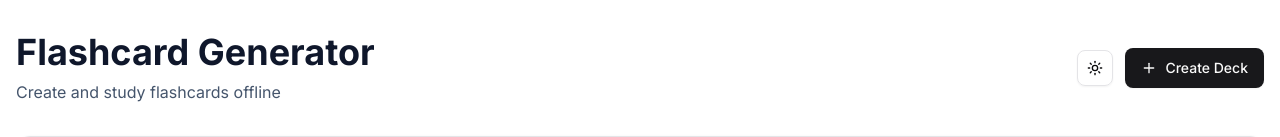
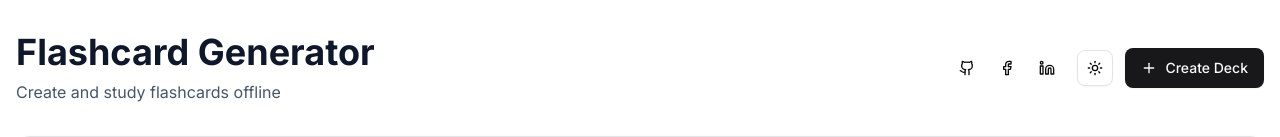
Before and after one commit to Rogemson/flipLet, a Next.js app: page / in a window 1280 px wide. Shown: the top 137 px of the page. Built offline with nearby package versions, Linux system fonts and the light colour scheme.

Commit message:
Fix social links

```diff
--- a/src/app/page.tsx
+++ b/src/app/page.tsx
@@ -1,7 +1,7 @@
 "use client"
 
 import { useState, useEffect } from "react"
-import { Plus, BookOpen, Edit, Trash2, Play } from "lucide-react"
+import { Plus, BookOpen, Edit, Trash2, Play, Github, Facebook, Linkedin } from "lucide-react"
 import { Button } from "@/components/ui/button"
 import { Card, CardContent, CardDescription, CardHeader, CardTitle } from "@/components/ui/card"
 import { Badge } from "@/components/ui/badge"
@@ -100,7 +100,29 @@ export default function Home() {
             <p className="text-slate-600 dark:text-slate-400">Create and study flashcards offline</p>
           </div>
           <div className="flex items-center gap-3">
+            {/* Social Links */}
+            <div className="flex items-center gap-1">
+              <Button variant="ghost" size="sm" asChild>
+                <a href="https://github.com/rogemson" target="_blank" rel="noopener noreferrer" title="GitHub">
+                  <Github className="w-4 h-4" />
+                </a>
+              </Button>
+
+              <Button variant="ghost" size="sm" asChild>
+                <a href="https://www.facebook.com/rgmsnmln" target="_blank" rel="noopener noreferrer" title="Twitter">
+                  <Facebook className="w-4 h-4" />
+                </a>
+              </Button>
+
+              <Button variant="ghost" size="sm" asChild>
+                <a href="https://www.linkedin.com/in/rogemson-molina/" target="_blank" rel="noopener noreferrer" title="LinkedIn">
+                  <Linkedin className="w-4 h-4" />
+                </a>
+              </Button>
+            </div>
+
             <ThemeToggle />
+
             <Button onClick={() => setIsCreateDialogOpen(true)} className="gap-2" size="lg">
               <Plus className="w-5 h-5" />
               Create Deck
```
